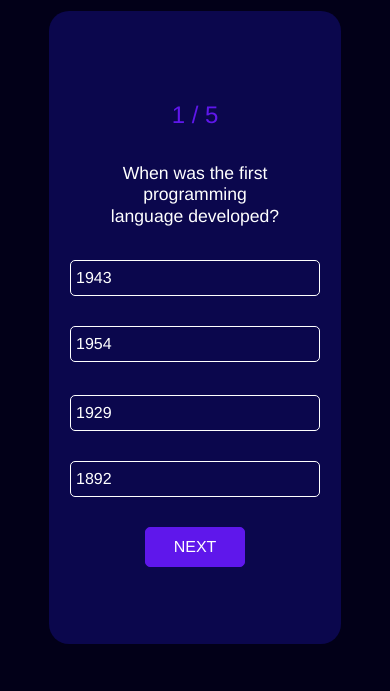
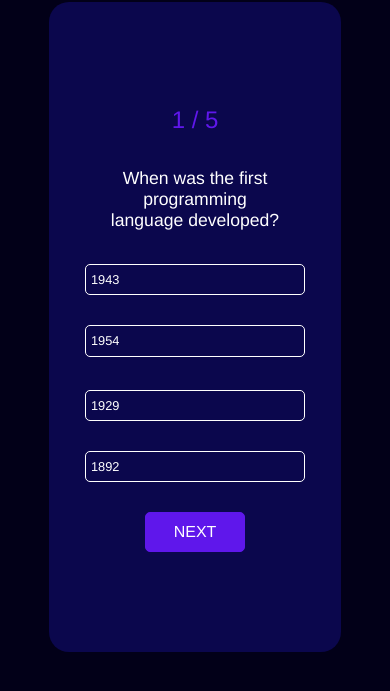
Before and after one commit to dianaasmus/Quiz-App, a plain HTML site: page index.html in a window 390 px wide. Both pictures are taken after a click on the button "START". Shown: the part 95-786 px from the top of the page. Drawn offline with nearby package versions, Linux system fonts and the light colour scheme.

Commit message:
correction 2.0

```diff
--- a/style.css
+++ b/style.css
@@ -142,7 +142,7 @@ h2 {
 
 .win {
     position: absolute;
-    top: 195px;
+    top: 150px;
 }
 
 .right-answer-div {
@@ -194,7 +194,7 @@ h2 {
 @media (max-width: 860px) {
 
     #card {
-        height: 75%;
+        height: 77%;
         width: 75%;
     }
 
@@ -203,7 +203,7 @@ h2 {
     }
 
     .amounts {
-        margin: 10px 0 0 0;
+        margin: 0 0 0 0;
     }
 
     .answers {
@@ -224,7 +224,8 @@ h2 {
 @media (max-width: 450px) {
 
     .answers button {
-        width: 250px;
+        width: 220px;
+        font-size: 0.8rem;
     }
 
     .main-logo-p1 {
@@ -249,6 +250,6 @@ h2 {
 
     .win {
         height: 230px;
-        top: 268px;
+        top: 220px;
     }
 }
```
